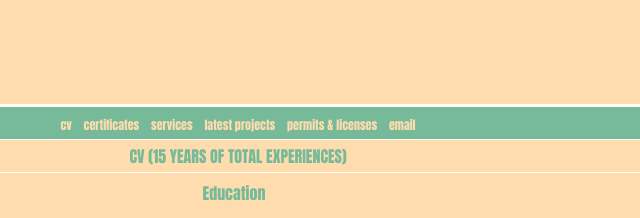
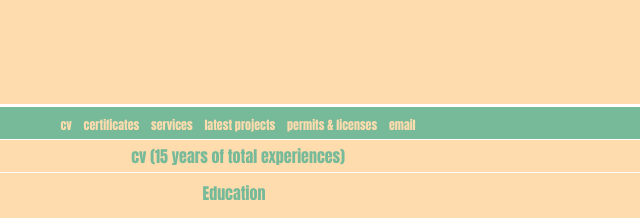
Before and after one commit to paulocruzpambid/pcpcs, a plain HTML site: page index.html in a window 1280 px wide. Shown: the top 218 px of the page, 406-1046 px from the left. Drawn offline with Linux system fonts and the light colour scheme.

Commit message:
Add files via upload

```diff
--- a/index.html
+++ b/index.html
@@ -45,7 +45,7 @@
     <a class="a01" href="email.html">email</a>
   </div>
   <div class="div07">
-    <h1 class="h102">CV (15 YEARS OF TOTAL EXPERIENCES)</h1>
+    <h1 class="h102">cv (15 years of total experiences)</h1>
   </div>
 
   <div class="div05">
```
